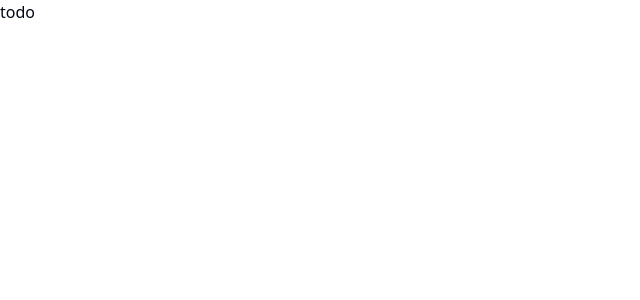
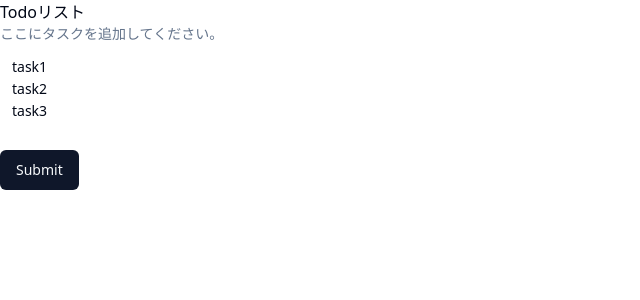
Before and after one commit to nakashimashin/Todo-go-echo-gorm-react-mysql-, a React (Vite) app in the folder front/: page / in a window 1280 px wide. Shown: the top 300 px of the page, without its empty margins (0-640 px from the left). Built offline with nearby package versions, Linux system fonts and the light colour scheme.

Commit message:
submit作成失敗(front)

```diff
--- a/front/src/pages/Todo.tsx
+++ b/front/src/pages/Todo.tsx
@@ -1,9 +1,115 @@
-// import { Button } from '@/components/ui/button'
+'use client'
+
+import { zodResolver } from '@hookform/resolvers/zod'
+import { useForm } from 'react-hook-form'
+import * as z from 'zod'
+
+import { Button } from '@/components/ui/button'
+import { Checkbox } from '@radix-ui/react-checkbox'
+import {
+  Form,
+  FormControl,
+  FormDescription,
+  FormField,
+  FormItem,
+  FormLabel,
+  FormMessage,
+} from "@/components/ui/form"
+import { toast } from "@/components/ui/use-toast"
+
+const tasks = [
+  {
+    id: "1",
+    task: "task1",
+  },
+  {
+    id: "2",
+    task: "task2",
+  },
+  {
+    id: "3",
+    task: "task3",
+  },
+] as const
+
+const FormSchema = z.object({
+  tasks: z.array(z.string()).refine((value) => value.some((task) => task), {
+    message: "タスクを選択してください",
+  }),
+})
 
 export const Todo = () => {
+  const form = useForm<z.infer<typeof FormSchema>>({
+    resolver: zodResolver(FormSchema),
+    defaultValues: {
+      tasks: ["1", "task0"],
+    },
+  })
+
+  function onSubmit(data: z.infer<typeof FormSchema>) {
+    toast({
+      title: "You submitted the following tasks:",
+      description: (
+        <pre className='mt-2 w-[340px] rounded-md bg-slate-950 p-4'>
+          <code className='text-white'>{JSON.stringify(data, null, 2)}</code>
+        </pre>
+      )
+    })
+  }
+
   return (
-    <div>
-      <div>todo</div>
-    </div>
+    <Form {...form}>
+      <form className='space-y-8'>
+        <FormField
+          control={form.control}
+          name  = "tasks"
+          render={() => (
+            <FormItem>
+              <div className='mb-4'>
+                <FormLabel className='text-base'>Todoリスト</FormLabel>
+                <FormDescription>
+                  ここにタスクを追加してください。
+                </FormDescription>
+              </div>
+              {tasks.map((task) => (
+                <FormField
+                  key={task.id}
+                  control={form.control}
+                  name='tasks'
+                  render={({ field }) => {
+                    return (
+                      <FormItem
+                        key={task.id}
+                        className='flex flex-row items-start space-x-3 space-y-0'
+                      >
+                        <FormControl>
+                          <Checkbox
+                            checked={field.value?.includes(task.id)}
+                            onCheckedChange={(checked) => {
+                              return checked
+                                ? field.onChange([...field.value, task.id])
+                                : field.onChange(
+                                    field.value?.filter(
+                                      (value) => value !== task.id
+                                    )
+                                )
+                            }}
+                           />
+                        </FormControl>
+                        <FormLabel className='font-normal'>
+                          {task.task}
+                        </FormLabel>
+                      </FormItem>
+                    )
+                  }}
+                 />
+              ))}
+              <FormMessage />
+            </FormItem>
+          )}
+         />
+         <Button type='submit'>Submit</Button>
+      </form>
+    </Form>
   )
 }
```
